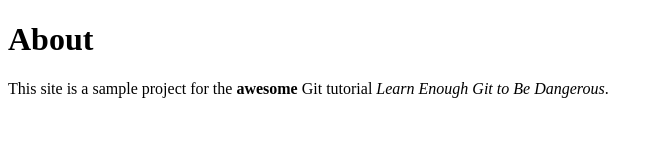
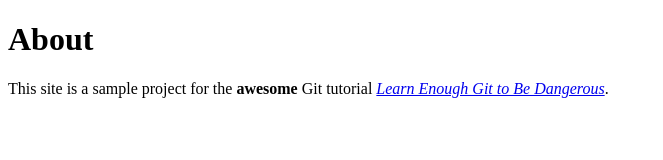
Before and after one commit to stephenharnois/website, a plain HTML site: page about.html in a window 1280 px wide. Shown: the whole page, without its empty margins (0-663 px from the left). Drawn offline with Linux system fonts and the light colour scheme.

Commit message:
Add link to about page

```diff
--- a/about.html
+++ b/about.html
@@ -6,7 +6,7 @@
     <body>
         <h1>About</h1>
         <p>
-            This site is a sample project for the <strong>awesome</strong> Git tutorial <em>Learn Enough Git to Be Dangerous</em>.
+            This site is a sample project for the <strong>awesome</strong> Git tutorial <em><a href="http://learnenough.com/gittutorial">Learn Enough Git to Be Dangerous</a></em>.
         </p>
     </body>
 </html>
```
